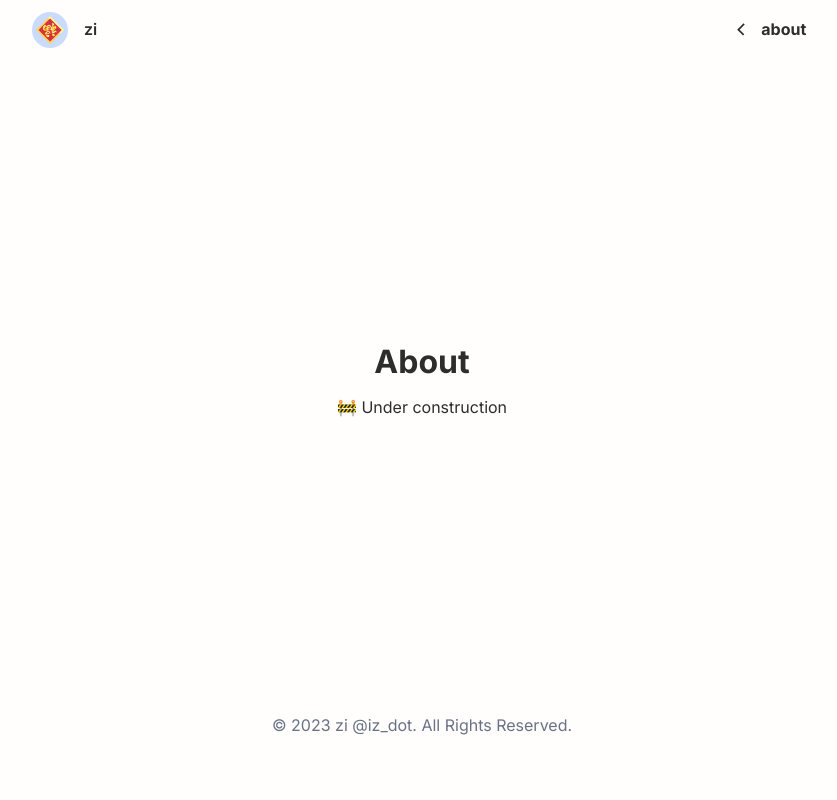
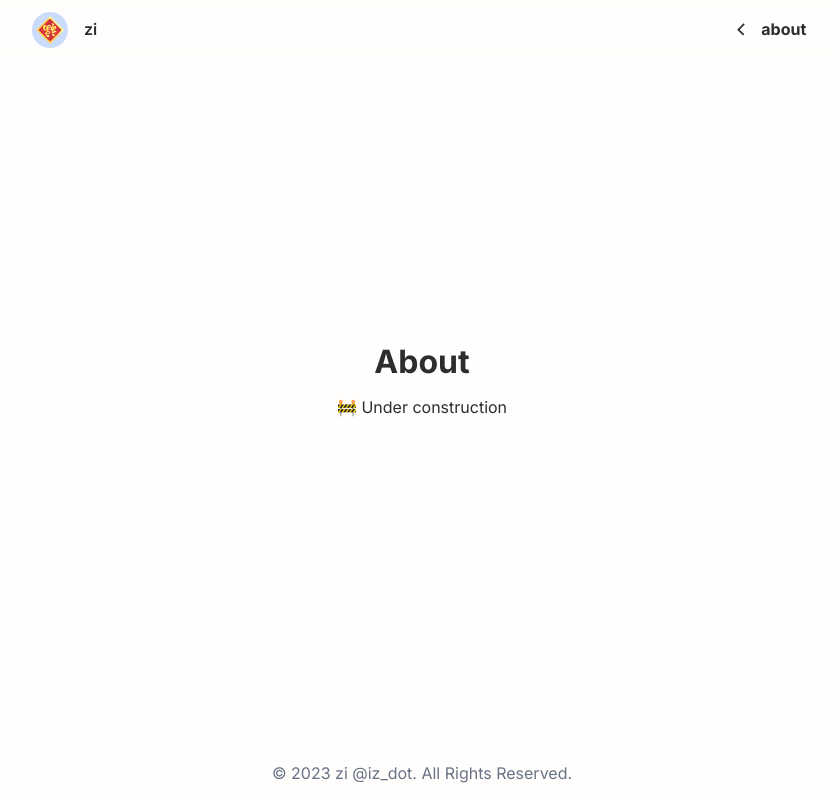
Before and after one commit to zi-dot/iz-dot.me, a Next.js app: page /about in a window 1280 px wide. Shown: the whole page, without its empty margins (218-1055 px from the left). Built offline with nearby package versions, Linux system fonts and the light colour scheme.

Commit message:
💄 Some style fix and remove console.log

```diff
--- a/src/components/layout/index.module.css
+++ b/src/components/layout/index.module.css
@@ -1,5 +1,6 @@
 .main {
   max-width: calc(780px + 24px * 2);
+  min-height: calc(100vh - 60px - 52px);
   margin: 0 auto;
   padding: 0 24px;
   background-color: rgb(var(--color-bg-base));
--- a/src/utils/markdownToHtml/index.ts
+++ b/src/utils/markdownToHtml/index.ts
@@ -9,6 +9,5 @@ export const markdownToHtml = async (markdown: string) => {
     .use(html, { sanitize: false })
     .use(remarkPrism)
     .process(markdown);
-  console.log(result.toString());
   return result.toString();
 };
```
